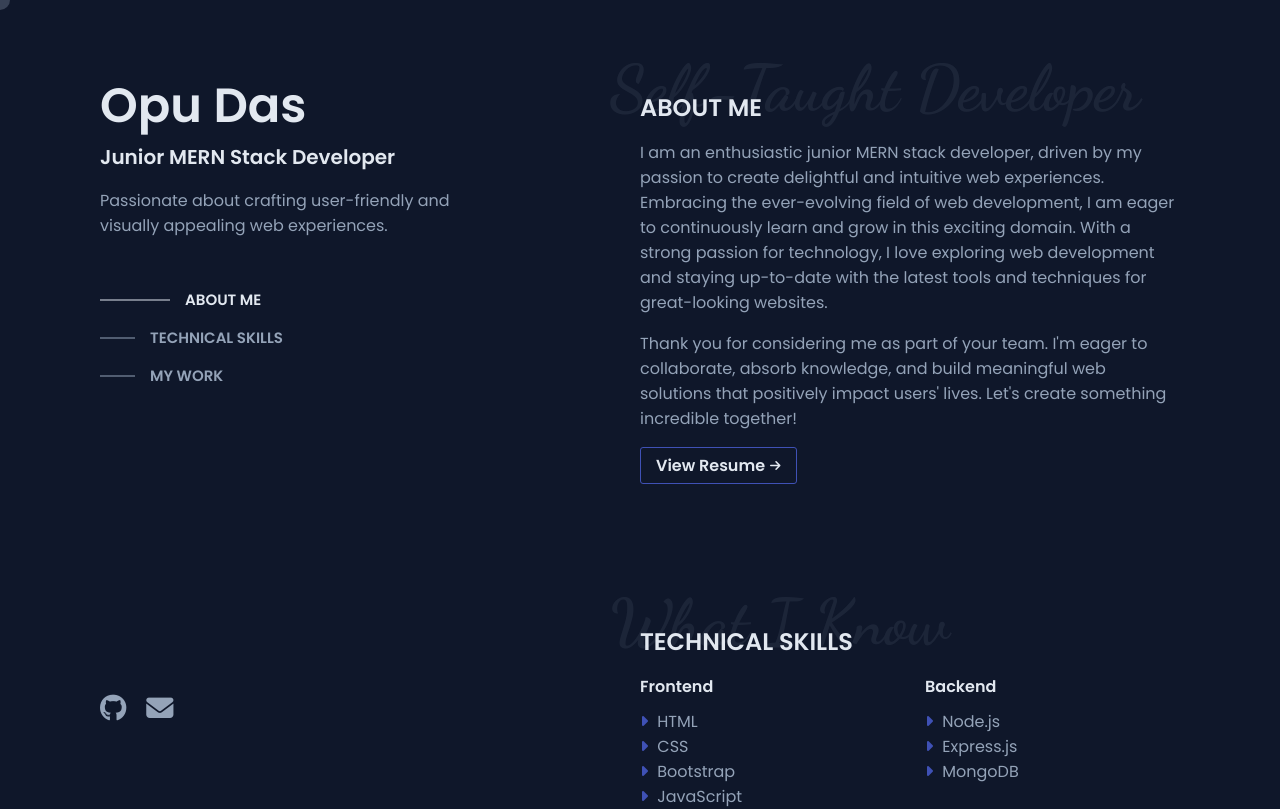
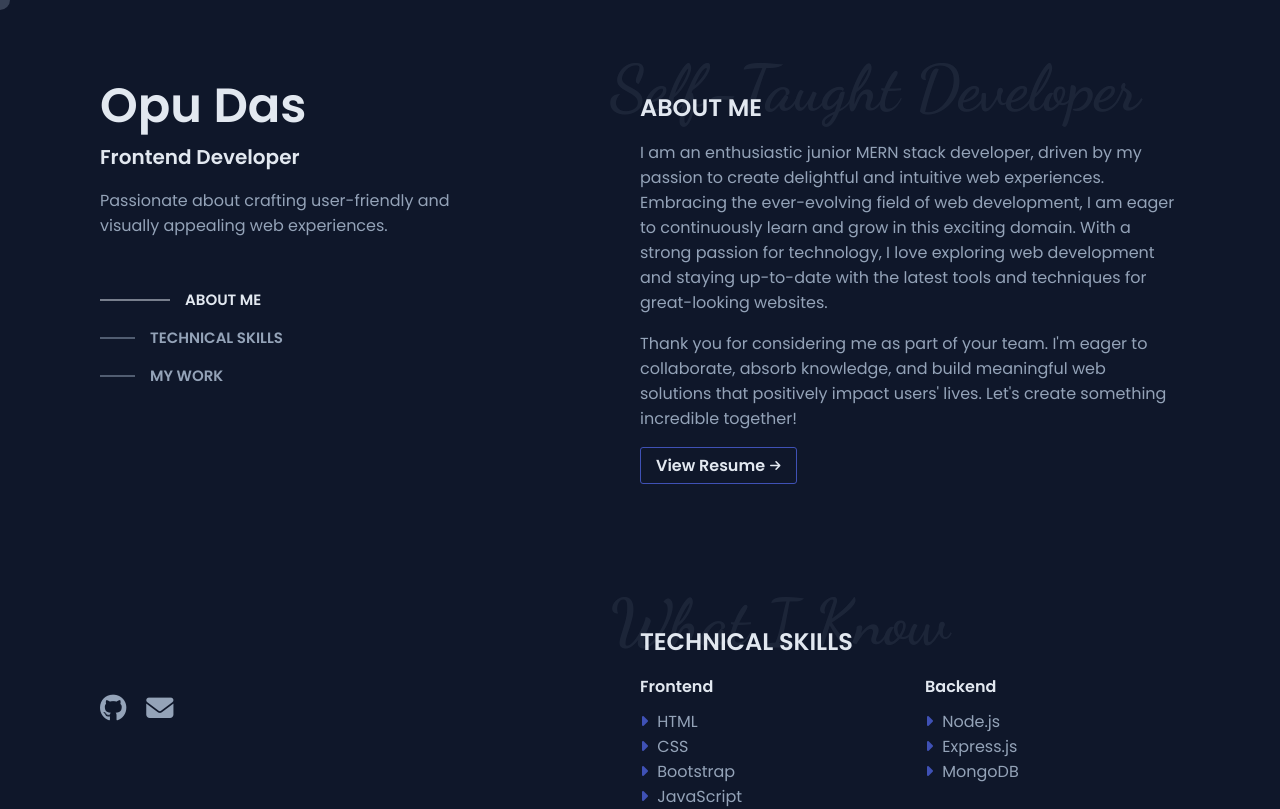
Before and after one commit to opuofficial/my-portfolio-website, a React (Vite) app: page / in a window 1280 px wide. Shown: the top 809 px of the page. Built offline with nearby package versions, Linux system fonts and the light colour scheme.

Commit message:
Updated job title to 'Frontend Developer'

```diff
--- a/index.html
+++ b/index.html
@@ -1,11 +1,17 @@
-<!doctype html>
+<!DOCTYPE html>
 <html lang="en">
   <head>
     <meta charset="UTF-8" />
     <link rel="icon" type="image/svg+xml" href="/favicon.png" />
     <meta name="viewport" content="width=device-width, initial-scale=1.0" />
-    <title>Opu Das - Junior Web Developer</title>
-    <link rel="stylesheet" href="https://cdnjs.cloudflare.com/ajax/libs/font-awesome/6.4.0/css/all.min.css" integrity="sha512-iecdLmaskl7CVkqkXNQ/ZH/XLlvWZOJyj7Yy7tcenmpD1ypASozpmT/E0iPtmFIB46ZmdtAc9eNBvH0H/ZpiBw==" crossorigin="anonymous" referrerpolicy="no-referrer" />
+    <title>Opu Das - Frontend Developer</title>
+    <link
+      rel="stylesheet"
+      href="https://cdnjs.cloudflare.com/ajax/libs/font-awesome/6.4.0/css/all.min.css"
+      integrity="sha512-iecdLmaskl7CVkqkXNQ/ZH/XLlvWZOJyj7Yy7tcenmpD1ypASozpmT/E0iPtmFIB46ZmdtAc9eNBvH0H/ZpiBw=="
+      crossorigin="anonymous"
+      referrerpolicy="no-referrer"
+    />
   </head>
   <body>
     <div id="root"></div>
--- a/src/components/Header/index.jsx
+++ b/src/components/Header/index.jsx
@@ -35,7 +35,7 @@
     <header>
       <div className="personal__info">
         <h1>Opu Das</h1>
-        <h4>Junior MERN Stack Developer</h4>
+        <h4>Frontend Developer</h4>
         <p>
           Passionate about crafting user-friendly and visually appealing web
           experiences.
```
